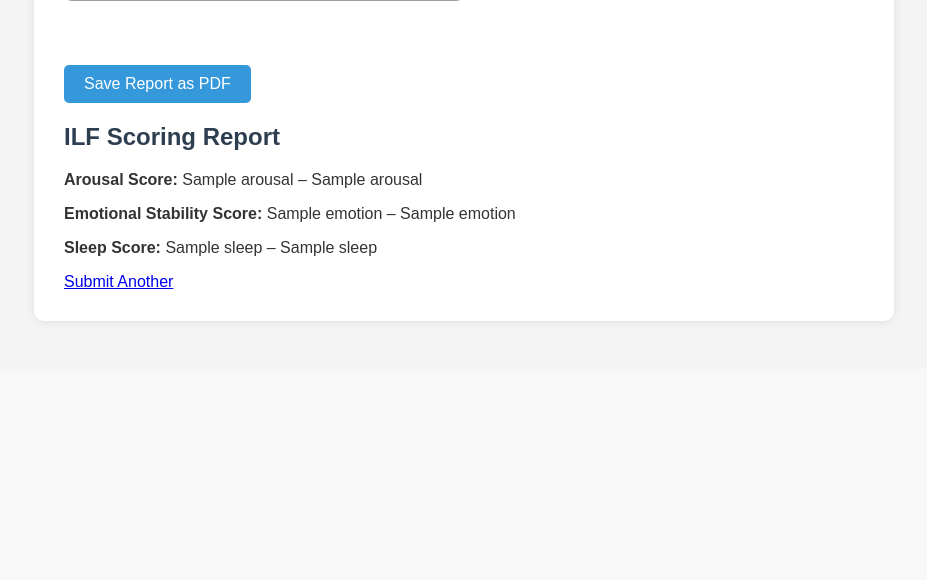
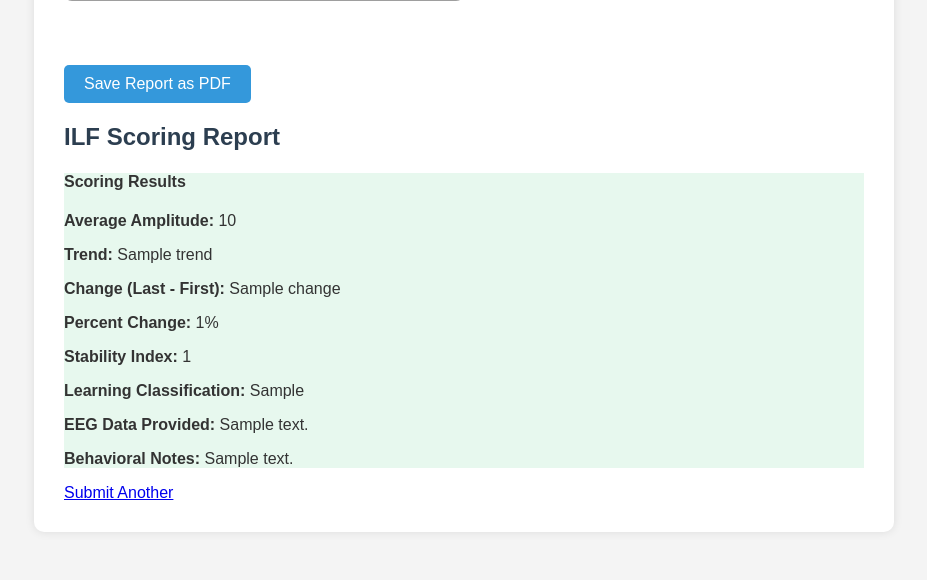
Before and after one commit to neurocurrents/ilf-scoring, a Flask app: template templates/report_ilf.html in a window 1280 px wide. Shown: the part 736-1316 px from the top of the page, without its empty margins (176-1103 px from the left). Before the commit the page ends 1059 px from the top, so only its background shows below. Run offline with Flask 3, Linux system fonts and the light colour scheme; the template is opened without the code that fills it: most values are stand-ins (such as "Sample title", 1, 10 or a date in 2020); grey boxes are pictures that could not be loaded.

Commit message:
Update report_ilf.html

```diff
--- a/templates/report_ilf.html
+++ b/templates/report_ilf.html
@@ -46,9 +46,18 @@
     </div>
 <h2>ILF Scoring Report</h2>
 
-<p><strong>Arousal Score:</strong> {{ arousal }} – {{ feedback.arousal }}</p>
-<p><strong>Emotional Stability Score:</strong> {{ emotion }} – {{ feedback.emotion }}</p>
-<p><strong>Sleep Score:</strong> {{ sleep }} – {{ feedback.sleep }}</p>
+<div class="card mt-4 p-4" style="background-color: #e7f8ee;">
+  <h4>Scoring Results</h4>
+  <p><strong>Average Amplitude:</strong> {{ average_amplitude }}</p>
+  <p><strong>Trend:</strong> {{ trend }}</p>
+  <p><strong>Change (Last - First):</strong> {{ change }}</p>
+  <p><strong>Percent Change:</strong> {{ percent_change }}%</p>
+  <p><strong>Stability Index:</strong> {{ stability_index }}</p>
+  <p><strong>Learning Classification:</strong> {{ response_class }}</p>
+  <p><strong>EEG Data Provided:</strong> {{ eeg_summary if eeg_summary else "None" }}</p>
+  <p><strong>Behavioral Notes:</strong> {{ notes if notes else "None" }}</p>
+</div>
+
 
 <a href="/ilf-form">Submit Another</a>
 
```
